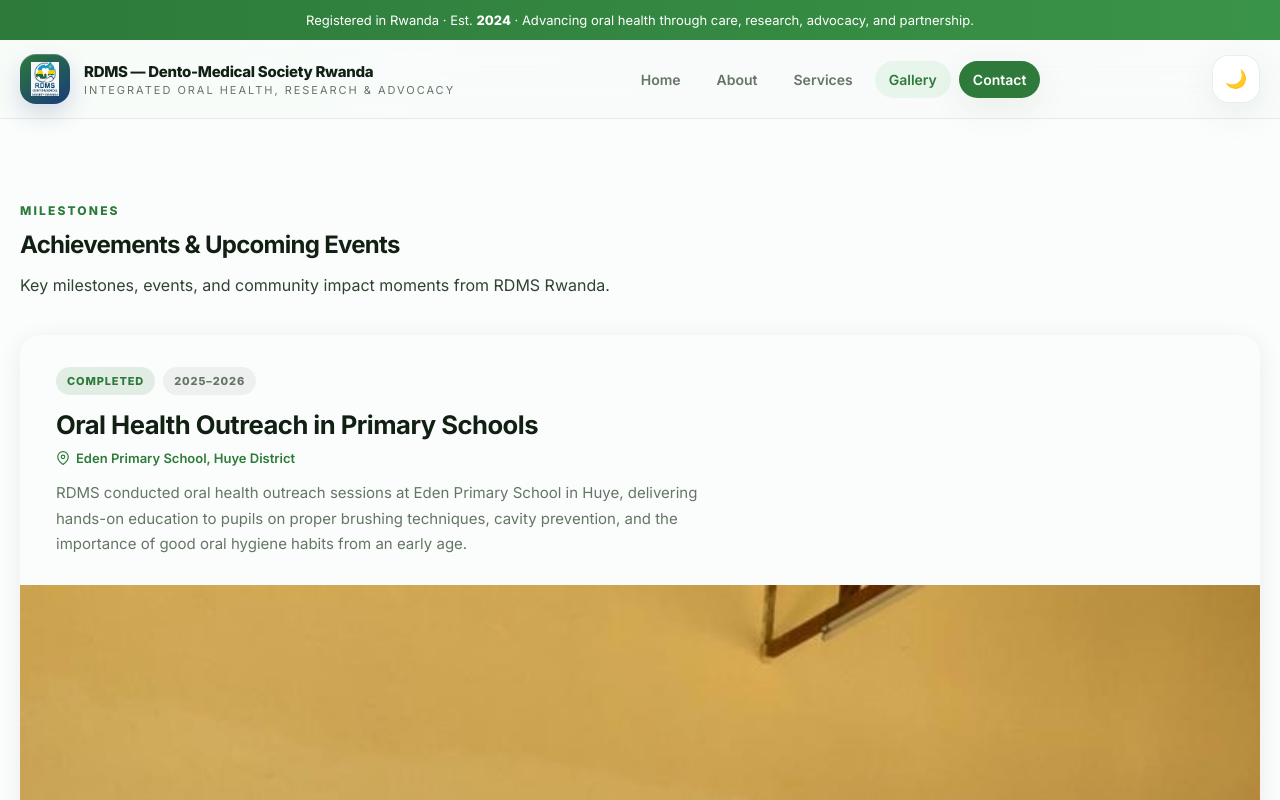
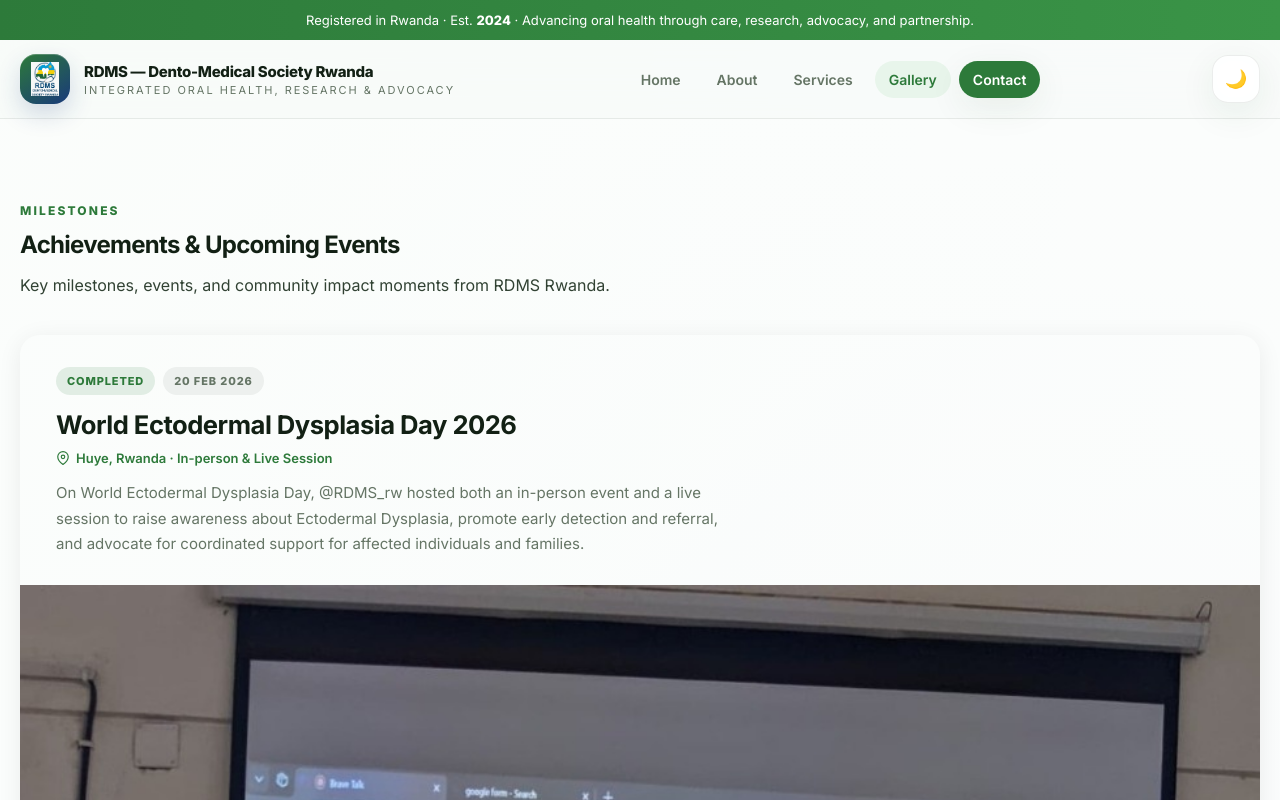
Before and after one commit to erwinatibor/rdms-website, a React (Vite) app: page /gallery in a window 1280 px wide. Shown: the top 800 px of the page. Built offline with nearby package versions, Linux system fonts and the light colour scheme.

Commit message:
Add World Ectodermal Dysplasia Day 2026 to Gallery achievements

```diff
--- a/src/components/Achievements.jsx
+++ b/src/components/Achievements.jsx
@@ -1,6 +1,15 @@
 import { useState } from 'react';
 
 const achievements = [
+  {
+    status: 'Completed',
+    statusCls: 'active',
+    date: '20 Feb 2026',
+    title: 'World Ectodermal Dysplasia Day 2026',
+    location: 'Huye, Rwanda · In-person & Live Session',
+    desc: 'On World Ectodermal Dysplasia Day, @RDMS_rw hosted both an in-person event and a live session to raise awareness about Ectodermal Dysplasia, promote early detection and referral, and advocate for coordinated support for affected individuals and families.',
+    images: ['/Dysplasia.jpeg'],
+  },
   {
     status: 'Completed',
     statusCls: 'active',
```
Also changed, not shown: assets/Dysplasia.jpeg (added).
